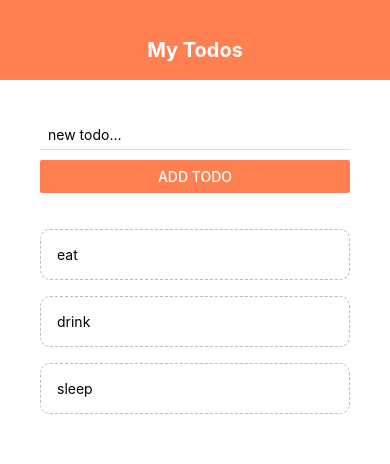
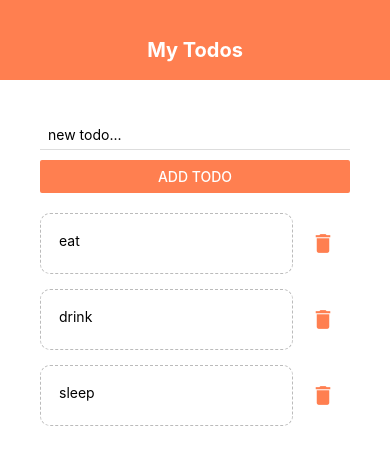
Before and after one commit to MrWhoBird/reactnativeToDoApp, a React Native app: screen / in a window 390 px wide. Shown: the top 464 px of the page. Built offline with nearby package versions, Linux system fonts and the light colour scheme.

Commit message:
layout modifications

```diff
--- a/App.js
+++ b/App.js
@@ -19,7 +19,6 @@ export default function App() {
   }
 
   const submitHandler = (text) => {
-
     if(text.length > 3){
       setTodos((prevTodos) => {
         Alert.alert(
--- a/components/todoItem.js
+++ b/components/todoItem.js
@@ -1,24 +1,56 @@
 import React from 'react';
-import { StyleSheet, Text, TouchableOpacity } from 'react-native';
+import { StyleSheet, Text, TouchableOpacity, View } from 'react-native';
+import { MaterialIcons } from '@expo/vector-icons';
 
 // export default function TodoItem(props) {
     export default function TodoItem({ item, pressHandler }) {
 
   return (
-    <TouchableOpacity onPress={() => pressHandler(item.key)}>
+    <View style={styles.main}>
+
+      <View style={styles.item}>
+        <Text>{item.text}</Text>
+      </View>
+
+      <TouchableOpacity style={styles.tcbop} onPress={() => pressHandler(item.key)}>
+          <MaterialIcons name='delete' size={25} color='coral'/>
           {/* <Text style={styles.item}>{props.item.text}</Text> */}
-        <Text style={styles.item}>{item.text}</Text>
+          {/* <Text style={styles.itemText}>{item.text}</Text> */}
       </TouchableOpacity>
+
+
+    </View>
   );
 }
 
 const styles = StyleSheet.create({
+  main: {
+    flex: 1,
+    flexDirection: 'row',
+    alignContent: 'center',
+    // backgroundColor: 'yellow'
+  },
   item: {
-        padding: 16,
-        marginTop: 16,
+    padding: 18,
+    marginBottom: 15,
     borderColor: '#bbb',
     borderWidth: 1,
     borderStyle: 'dashed',
-        borderRadius: 10
+    borderRadius: 10,
+    // backgroundColor: 'red',
+    flex: 10
   },
+  itemText: {
+    marginLeft: 10,
+  },
+  tcbop: {
+    // backgroundColor: 'pink',
+    padding: 18,
+    flex: 1,
+    marginBottom: 15,
+    // borderColor: '#bbb',
+    // borderWidth: 1,
+    // borderStyle: 'dashed',
+    // borderRadius: 10
+  }
 });
```
Lines whose indentation alone changed are shown as unchanged.
